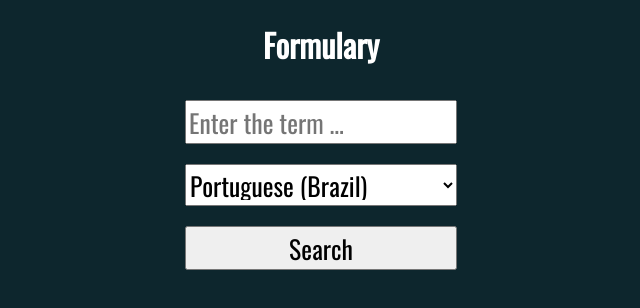
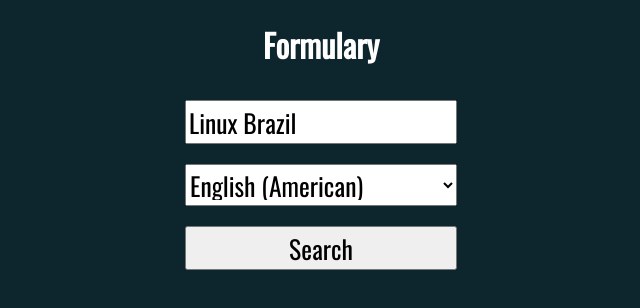
Before and after one commit to AlbertoParente/study-web-javaScript, a plain HTML site: page activity-js/dom/selectingElements3.html in a window 1280 px wide. Shown: the whole page, without its empty margins (319-959 px from the left). Drawn offline with Linux system fonts and the light colour scheme.

Commit message:
Adding the selecting elements concept in DOM, continuation

```diff
--- a/activity-js/dom/selectingElements3.html
+++ b/activity-js/dom/selectingElements3.html
@@ -31,7 +31,14 @@
         <button>Search</button>
     </form>
     <script>
-
+        console.log(document.forms)
+        console.log(document.forms[0])
+        console.log(document.getElementsByName('search'))
+        console.log(document.search)
+        console.log(document.search.q)
+        document.search.q.value = 'Linux Brazil'
+        document.search.hl.value = 'en-us'
+        console.log(document.search.hl.selectedIndex)
     </script>
 </body>
 
```
